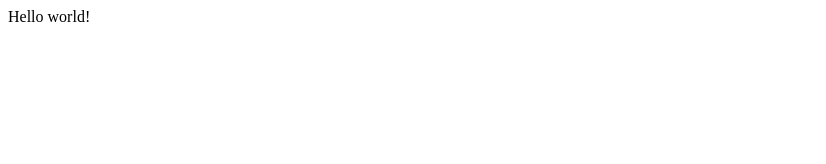
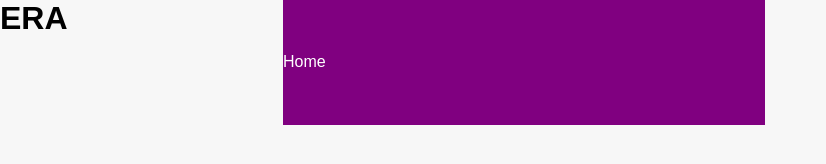
Before and after one commit to Abrei852/Portfolio-Gatsby-Strapi, a Gatsby site: page / in a window 1280 px wide. Shown: the whole page, without its empty margins (0-826 px from the left). Built offline with nearby package versions, Linux system fonts and the light colour scheme; Gatsby itself is replaced by a stand-in of ours; a web font is replaced by a local one.

Commit message:
Basic files

```diff
--- /dev/null
+++ b/gatsby-browser.js
@@ -0,0 +1,26 @@
+import React from "react"
+import { createGlobalStyle, ThemeProvider } from "styled-components"
+import Theme from "./src/themes/themes"
+
+const GlobalStyles = createGlobalStyle`
+    * {
+        box-sizing: border-box;
+        margin: 0;
+        padding: 0;
+    }
+
+    body, html {
+        font-family: ${props => props.theme.fonts.main};
+        height: 100%;
+        background-color: ${props => props.theme.colors.light1};
+    }
+
+`
+export const wrapRootElement = ({ element }) => (
+
+    <ThemeProvider theme={Theme}>
+        <GlobalStyles />
+        {element}
+    </ThemeProvider>
+
+)
--- /dev/null
+++ b/gatsby-ssr.js
@@ -0,0 +1,26 @@
+import React from "react"
+import { createGlobalStyle, ThemeProvider } from "styled-components"
+import Theme from "./src/themes/themes"
+
+const GlobalStyles = createGlobalStyle`
+    * {
+        box-sizing: border-box;
+        margin: 0;
+        padding: 0;
+    }
+
+    body, html {
+        font-family: ${props => props.theme.fonts.main};
+        height: 100%;
+        background-color: ${props => props.theme.colors.light1};
+    }
+
+`
+export const wrapRootElement = ({ element }) => (
+
+    <ThemeProvider theme={Theme}>
+        <GlobalStyles />
+        {element}
+    </ThemeProvider>
+
+)
--- /dev/null
+++ b/src/components/Container.js
@@ -0,0 +1,12 @@
+import React from "react"
+import {ContainerWrapper} from "../elements"
+import {Nav} from "../components"
+
+export const Container = ({children}) => {
+    return(
+        <ContainerWrapper>
+            <h1>ERA</h1>
+            <Nav />
+        </ContainerWrapper>
+    )
+}
--- /dev/null
+++ b/src/components/Nav.js
@@ -0,0 +1,14 @@
+import React from "react"
+import { Link } from "gatsby"
+import { NavWrapper } from "../elements"
+
+export const Nav = () => {
+
+    return (
+        <NavWrapper>
+            <Link to="/">
+                <p>Home</p>
+            </Link>
+        </NavWrapper>
+    )
+}
--- /dev/null
+++ b/src/components/index.js
@@ -0,0 +1,2 @@
+export * from "./Container"
+export * from "./Nav"
--- /dev/null
+++ b/src/elements/ContainerElements.js
@@ -0,0 +1,19 @@
+import styled from "styled-components"
+
+export const ContainerWrapper = styled.div`
+    height: 100%;
+    display: grid;
+    grid-template-columns: 1fr repeat(12, minmax(auto, 10rem)) 1fr;
+    grid-template-rows: 7.8rem 50rem 5rem auto;
+    gap: 0 1rem;
+
+    @media ${props => props.theme.breakpoints.tablet}{
+        grid-template-columns: 2rem repeat(6, 1fr) 2rem;
+        grid-gap: 0 1rem;
+    }
+
+    @media ${props => props.theme.breakpoints.mobile}{
+        grid-grid-template-columns: 1rem repeat(6 1fr) 1rem;
+    }
+
+`
--- /dev/null
+++ b/src/elements/NavElement.js
@@ -0,0 +1,14 @@
+import styled from "styled-components"
+
+export const NavWrapper = styled.nav`
+    grid-column: 4 / span 5;
+    grid-row: 1;
+    display:flex;
+    align-items: center;
+    background-color: purple;
+
+    a{
+        text-decoration: none;
+        color: white;
+    }
+`
--- /dev/null
+++ b/src/elements/index.js
@@ -0,0 +1,2 @@
+export * from "./ContainerElements"
+export * from "./NavElement"
--- a/src/pages/index.js
+++ b/src/pages/index.js
@@ -1,5 +1,12 @@
 import React from "react"
+import {Container} from "../components"
 
-export default function Home() {
-  return <div>Hello world!</div>
+const index = () => {
+  return (
+    <Container>
+
+    </Container>
+  )
 }
+
+export default index
--- /dev/null
+++ b/src/themes/themes.js
@@ -0,0 +1,35 @@
+export default {
+    fonts: {
+      main: "Muli, sans-serif",
+      code: "Roboto Mono, monospace",
+    },
+    colors: {
+      main1: "hsl(207,70%,59%)",
+      main2: "hsl(207,70%,94%)",
+      dark1: "hsl(227,2%,12%)",
+      dark2: "hsl(227,2%,26%)",
+      dark3: "hsl(227,2%,64%)",
+      light1: "hsl(0,0%,97%)",
+      light2: "hsl(0,0%,99%)",
+    },
+    breakpoints: {
+      mobile: "only screen and (max-width: 50rem)",
+      tablet: "only screen and (max-width: 65rem)",
+    },
+    spacings: {
+      xxSmall: ".25rem",
+      xSmall: ".5rem",
+      small: "1rem",
+      medium: "2rem",
+      large: "3rem",
+      xLarge: "4rem",
+      xxLarge: "6rem",
+    },
+    animations: {
+      button: "box-shadow 0.3s ease",
+      link: "color 0.2s ease",
+    },
+    shadows: {
+      shadow1: "0px 5px 20px rgba(30, 30, 31, 0.05)",
+    },
+  }
```
Also changed, not shown: package.json (+12 -1 lines), src/images/facebook.svg (added), src/images/instagram.svg (added), src/images/linkedin.svg (added), src/images/logo.svg (added), src/images/sad-cat.jpg (added), src/images/twitter.svg (added), src/images/viggen.jpg (added), 1 other file.
